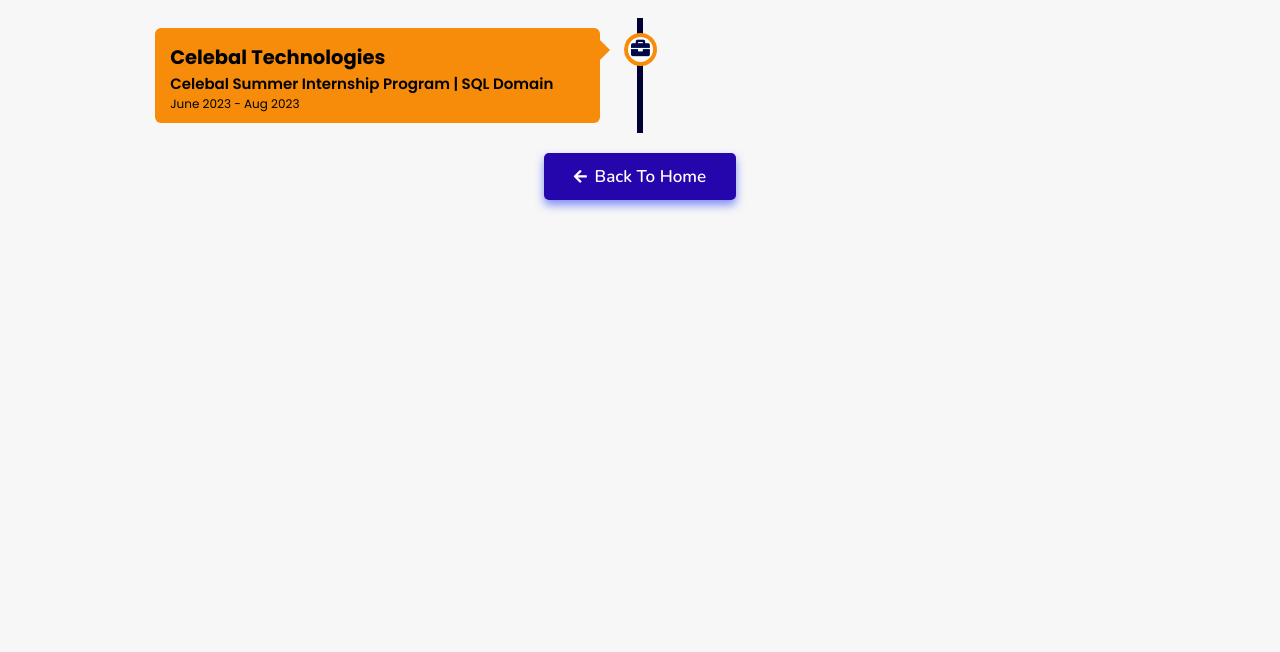
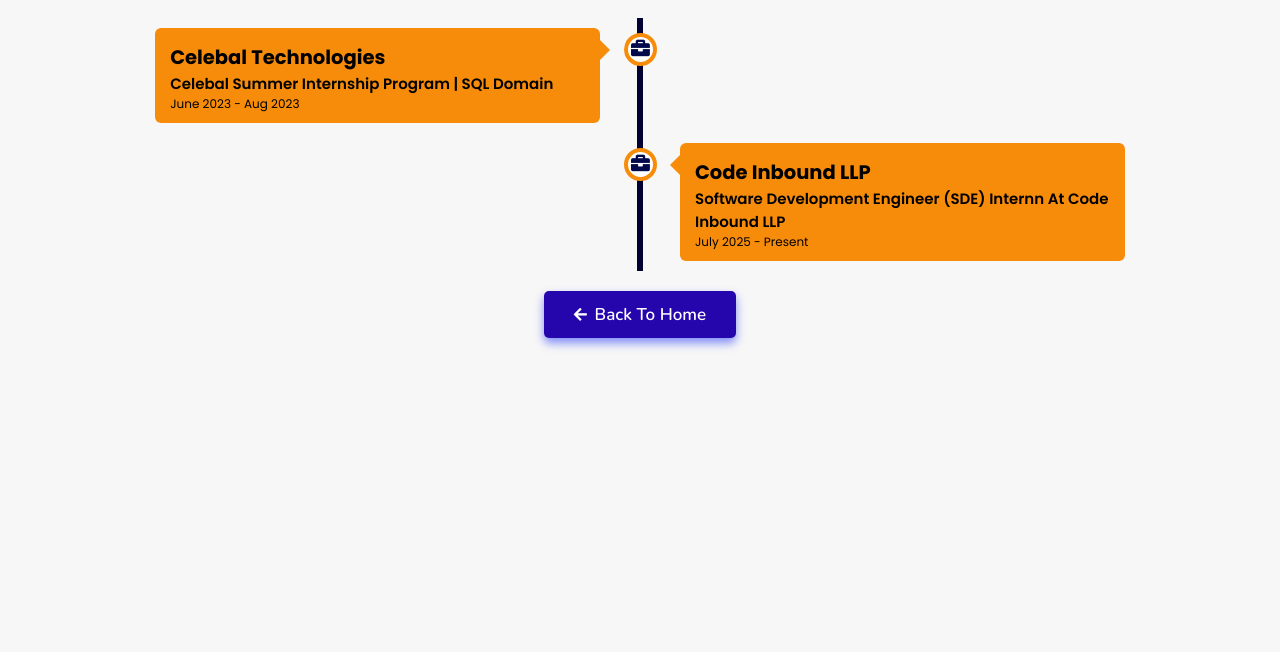
Before and after one commit to Sky-02-bit/Portfolio_main, a plain HTML site: page experience/index.html in a window 1280 px wide. Shown: the part 148-800 px from the top of the page. Drawn offline with nearby package versions, Linux system fonts and the light colour scheme.

Commit message:
Second commit

```diff
--- a/experience/index.html
+++ b/experience/index.html
@@ -59,101 +59,19 @@
         </div>
       </div>
 
-      <!-- <div class="container right">
+      <div class="container right">
         <div class="content">
           <div class="tag">
-            <h2></h2>
+            <h2>Code Inbound LLP</h2>
           </div>
           <div class="desc">
-            <h3></h3>
-            <p></p>
+            <h3>Software Development Engineer (SDE) Internn at Code Inbound LLP</h3>
+            <p>july 2025 - present</p>
+          </div>
           </div>
         </div>
-      </div> -->
+      </div>
 
-      <!-- <div class="container left">
-        <div class="content">
-          <div class="tag">
-            <h2></h2>
-          </div>
-          <div class="desc">
-            <h3></h3>
-            <p></p>
-          </div>
-        </div>
-      </div> -->
-
-      <!-- <div class="container right">
-        <div class="content">
-          <div class="tag">
-            <h2></h2>
-          </div>
-          <div class="desc">
-            <h3></h3>
-            <p></p>
-          </div>
-        </div>
-      </div> -->
-
-      <!-- <div class="container left">
-        <div class="content">
-          <div class="tag">
-            <h2></h2>
-          </div>
-          <div class="desc">
-            <h3></h3>
-            <p></p>
-          </div>
-        </div>
-      </div> -->
-
-      <!-- <div class="container right">
-        <div class="content">
-          <div class="tag">
-            <h2></h2>
-          </div>
-          <div class="desc">
-            <h3></h3>
-            <p></p>
-          </div>
-        </div>
-      </div> -->
-
-      <!-- <div class="container left">
-        <div class="content">
-          <div class="tag">
-            <h2></h2>
-          </div>
-          <div class="desc">
-            <h3></h3>
-            <p></p>
-          </div>
-        </div>
-      </div> -->
-
-      <!-- <div class="container right">
-        <div class="content">
-          <div class="tag">
-            <h2></h2>
-          </div>
-          <div class="desc">
-            <h3></h3>
-            <p></p>
-          </div>
-        </div>
-      </div> -->
-
-      <!-- <div class="container left">
-        <div class="content">
-          <div class="tag">
-            <h2></h2>
-          </div>
-          <div class="desc">
-            <h3></h3>
-            <p></p>
-          </div>
-        </div>
-      </div> -->
 
     </div>
 
```
